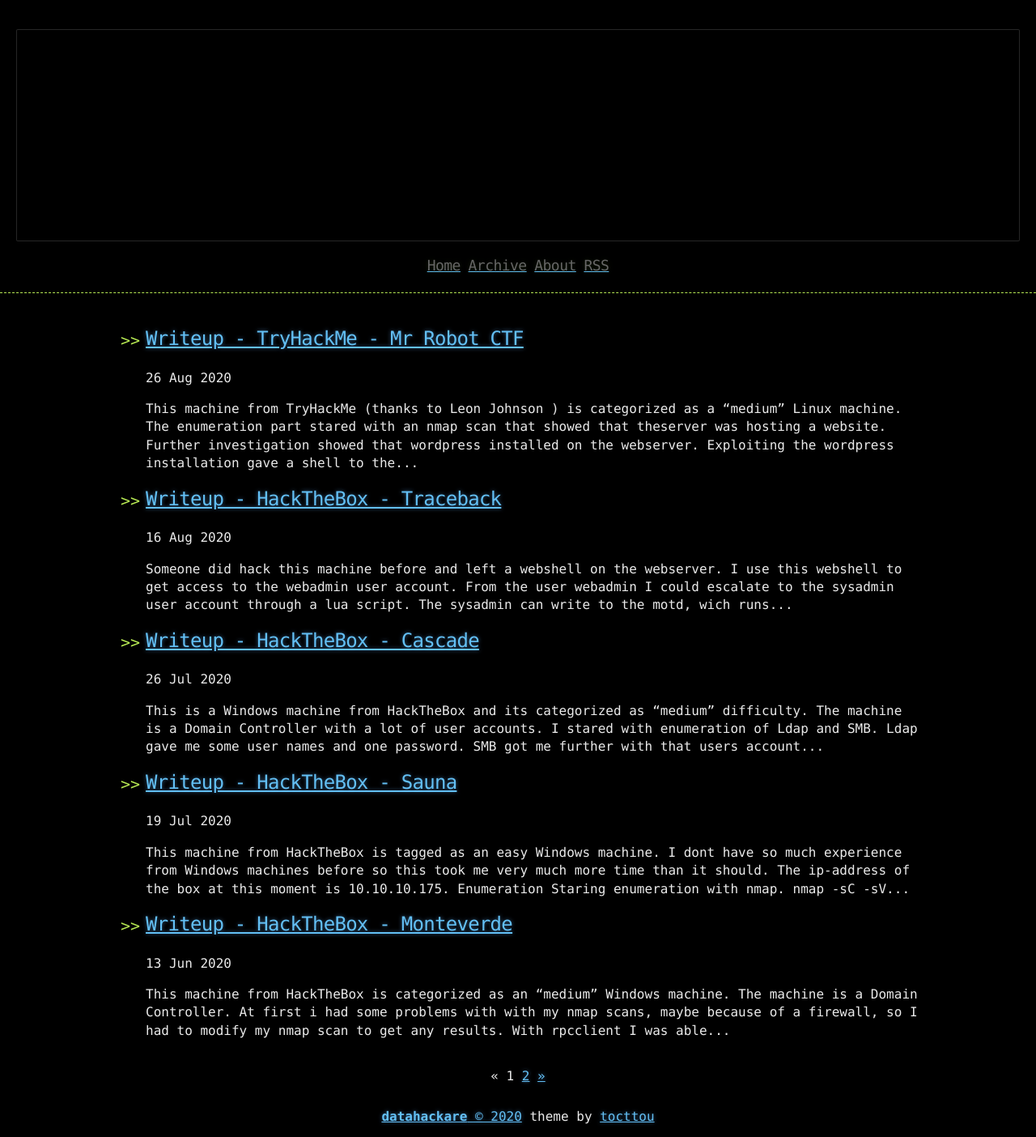
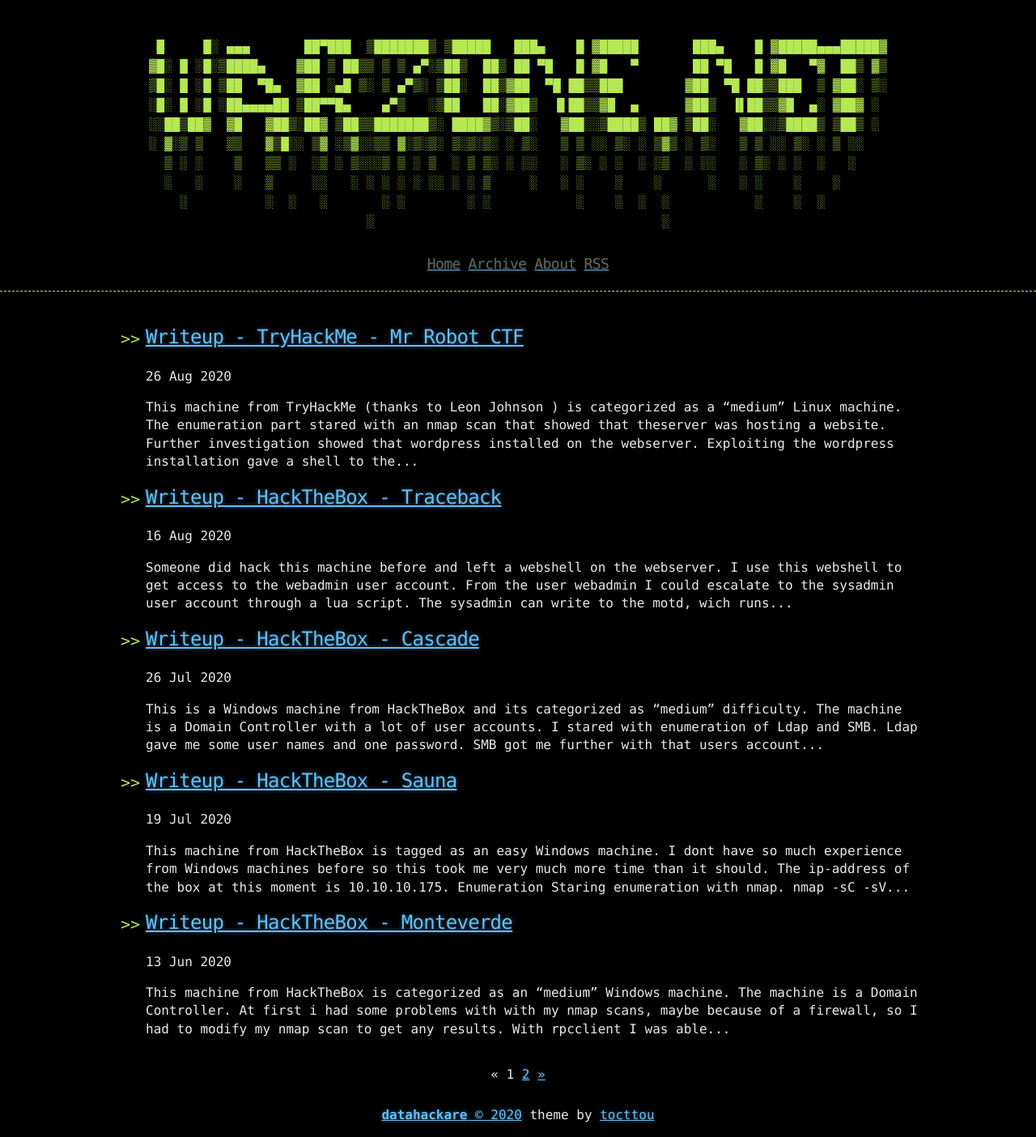
Before and after one commit to datahackare/warz0ne, a Jekyll site: the page built from index.html, in a window 1280 px wide. Shown: the whole page at 81% size. Built offline with Jekyll 4.4.1, drawn with Linux system fonts in a browser that asks for light colours; the list of posts is cut into pages by our own code.

Commit message:
Update header.html

```diff
--- a/_includes/header.html
+++ b/_includes/header.html
@@ -6,7 +6,7 @@
     </a> -->
 
     <div class="header-links">
-     <pre style="color:black">
+     <pre style="border:black">
  █     █░ ▄▄▄       ██▀███  ▒███████▒ ▒█████   ███▄    █ ▓█████       ███▄    █ ▓█████▄▄▄█████▓
 ▓█░ █ ░█░▒████▄    ▓██ ▒ ██▒▒ ▒ ▒ ▄▀░▒██▒  ██▒ ██ ▀█   █ ▓█   ▀       ██ ▀█   █ ▓█   ▀▓  ██▒ ▓▒
 ▒█░ █ ░█ ▒██  ▀█▄  ▓██ ░▄█ ▒░ ▒ ▄▀▒░ ▒██░  ██▒▓██  ▀█ ██▒▒███        ▓██  ▀█ ██▒▒███  ▒ ▓██░ ▒░
```
